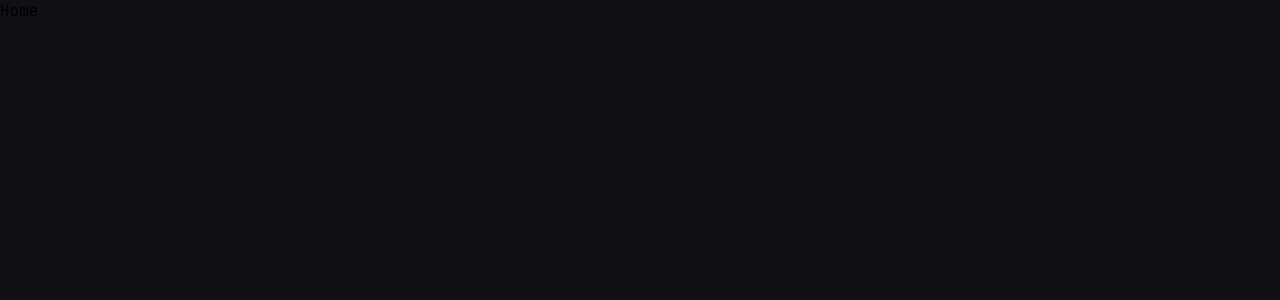
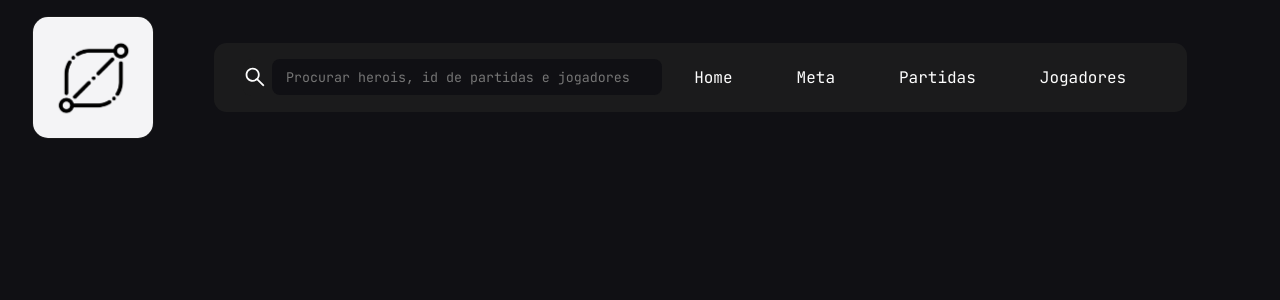
Before and after one commit to santanafx/dota-app, a React (Vite) app: page / in a window 1280 px wide. Shown: the top 300 px of the page. Built offline with nearby package versions, Linux system fonts and the light colour scheme.

Commit message:
feat: added all components to Home page component

```diff
--- a/src/pages/Home.tsx
+++ b/src/pages/Home.tsx
@@ -1,7 +1,24 @@
+import Header from "../components/Header/Header";
+import HomeMenu from "../components/HomeMenu/HomeMenu";
+import Logo from "../components/Logo/Logo";
+import style from "./Home.module.css";
 
 
 export default function Home() {
   return (
-    <div>Home</div>
+    <div className={style.homeContainer}>
+      <Header>
+        <Logo />
+        <HomeMenu>
+          <HomeMenu.OptionContainer>
+            <HomeMenu.SearchInput />
+            <HomeMenu.Option text={"Home"} />
+            <HomeMenu.Option text={"Meta"} />
+            <HomeMenu.Option text={"Partidas"} />
+            <HomeMenu.Option text={"Jogadores"} />
+          </HomeMenu.OptionContainer>
+        </HomeMenu>
+      </Header>
+    </div>
   )
 }
```
